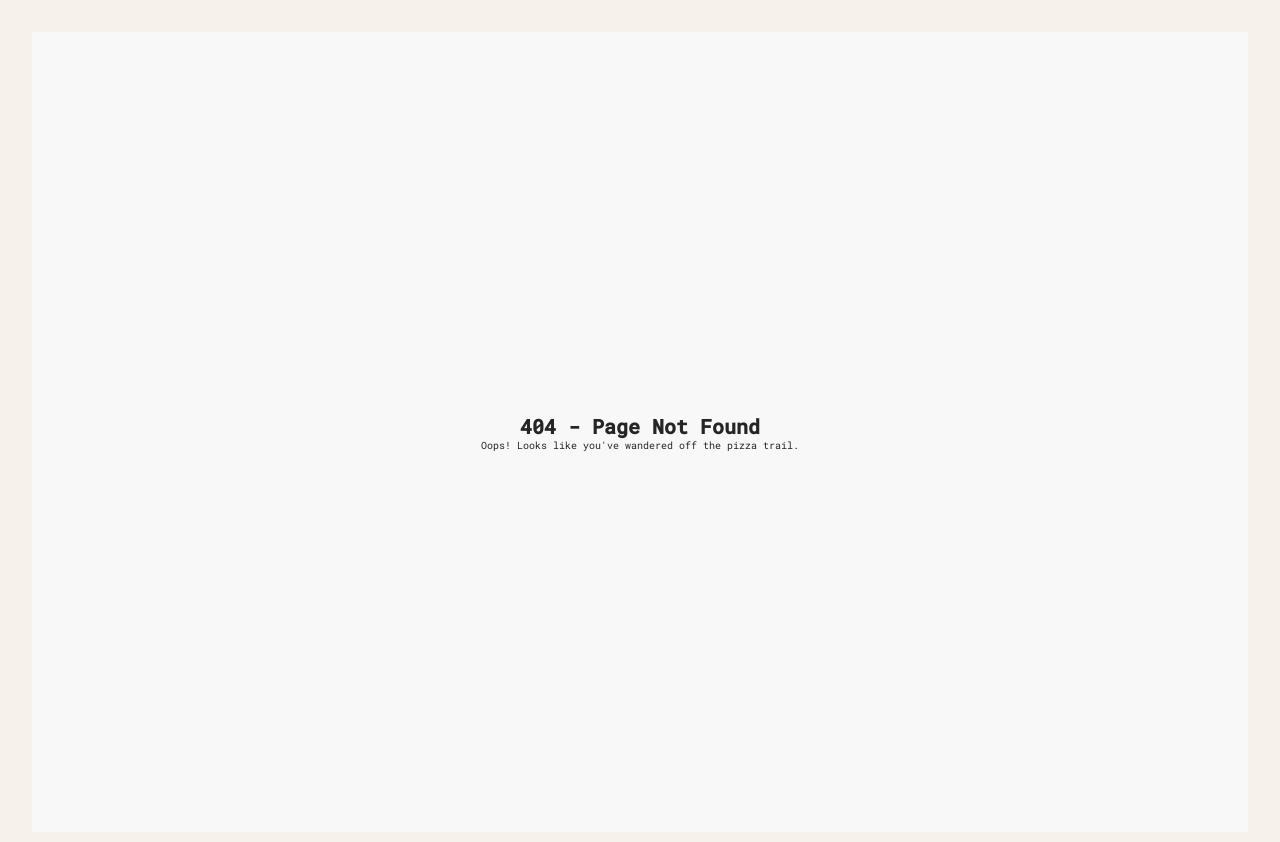
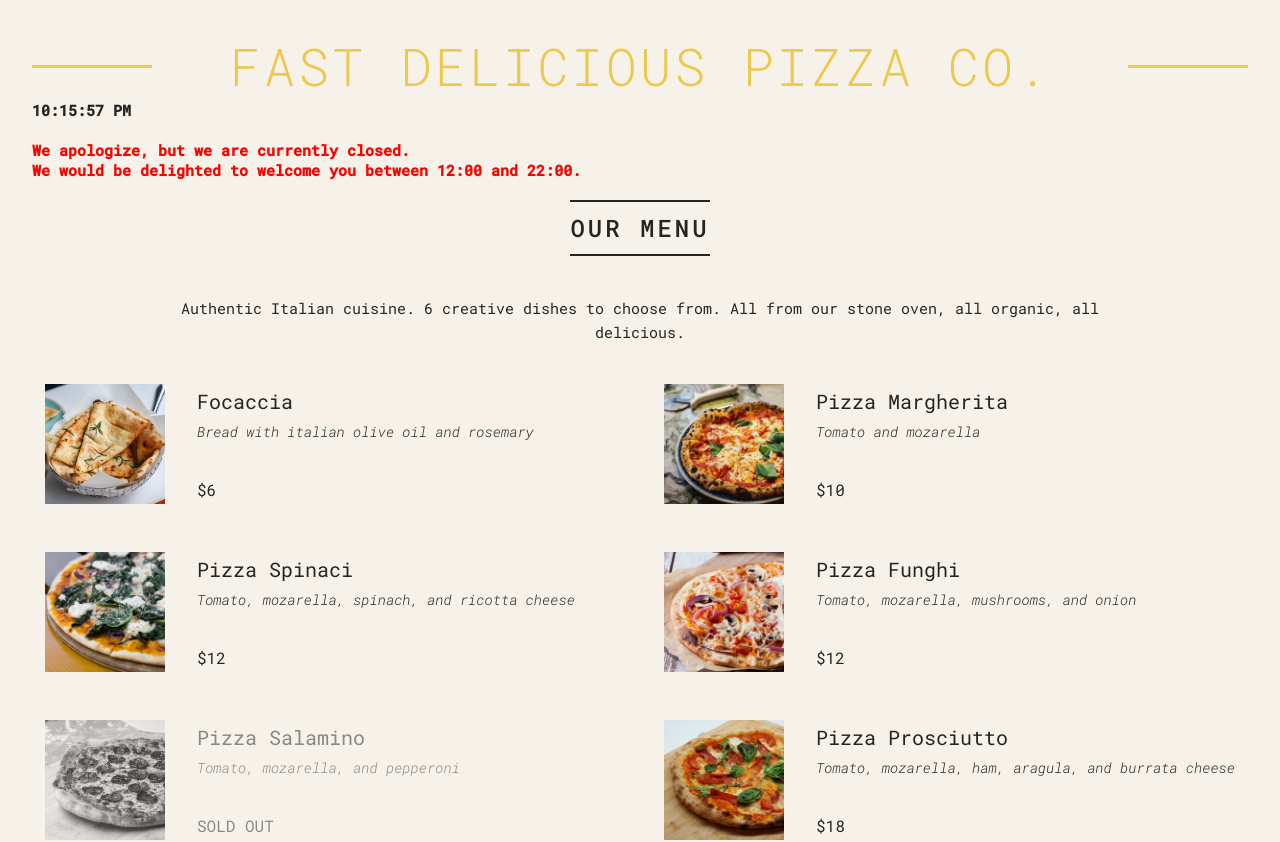
Before and after one commit to Scientific-Research/pizza-menu, a React (Vite) app: page /404 in a window 1280 px wide. Shown: the top 842 px of the page. Built offline with nearby package versions, Linux system fonts and the light colour scheme.

Commit message:
I chnaged till now many things and it works well with html file, now, i have to chnage the apperance of html Page Not Found Page!

```diff
--- a/src/App.tsx
+++ b/src/App.tsx
@@ -62,11 +62,6 @@ export default function App() {
       <Routes>
         <Route path="/" element={<Navigate to="/" />} />
         <Route path="/PageNotFound" element={<PageNotFound />} />
-        {/* <Route
-          path="/PageNotFound"
-          element={<Navigate to="PageNotFound.html" />}
-        /> */}
-        {/* <Route path="/PageNotFound" element={<Navigate to="/PageNotFound" />} /> */}
         <Route path="*" element={<PageNotFound />} />
       </Routes>
     </>
@@ -186,11 +181,7 @@ export const Pizza = ({ pizzaObj }: { pizzaObj: IPizza }) => {
 export const Footer = () => {
   const navigate = useNavigate();
   const handleOrderClick = () => {
-    // navigate("/PageNotFound");
-    // <Navigate to="PageNotFound.html" />;
-    // window.open("/PageNotFound", "_blank");
-    window.open("/src/view/PageNotFound.html", "_blank");
-    // window.open("/PageNotFound", "_blank");
+    navigate("/PageNotFound");
   };
 
   return (
--- a/src/components/PageNotFound.tsx
+++ b/src/components/PageNotFound.tsx
@@ -2,10 +2,13 @@ import React from "react";
 import "../index.css";
 
 export const PageNotFound: React.FC = () => {
+  window.open("/src/view/PageNotFound.html", "_blank");
+
   return (
-    <div className="page-not-found">
-      <h1>404 - Page Not Found</h1>
-      <p>Oops! Looks like you've wandered off the pizza trail.</p>
+    <div>
+      {/* <h1>404 - Page Not Found</h1>
+      <p>Oops! Looks like you've wandered off the pizza trail.</p> */}
+      {/* <Navigate to="PageNotFound.html" />; */}
     </div>
   );
 };
--- a/src/main.tsx
+++ b/src/main.tsx
@@ -1,11 +1,10 @@
-import React from "react";
 import ReactDOM from "react-dom/client";
 import App, { Header, Footer, Menu } from "./App";
 import "./index.css";
 import { BrowserRouter } from "react-router-dom";
 
 ReactDOM.createRoot(document.getElementById("root") as HTMLElement).render(
-  <React.StrictMode>
+  // <React.StrictMode>
   <>
     <BrowserRouter>
       <App />
@@ -14,5 +13,5 @@ ReactDOM.createRoot(document.getElementById("root") as HTMLElement).render(
       <Footer />
     </BrowserRouter>
   </>
-  </React.StrictMode>
+  // </React.StrictMode>
 );
```
Lines whose indentation alone changed are shown as unchanged.
